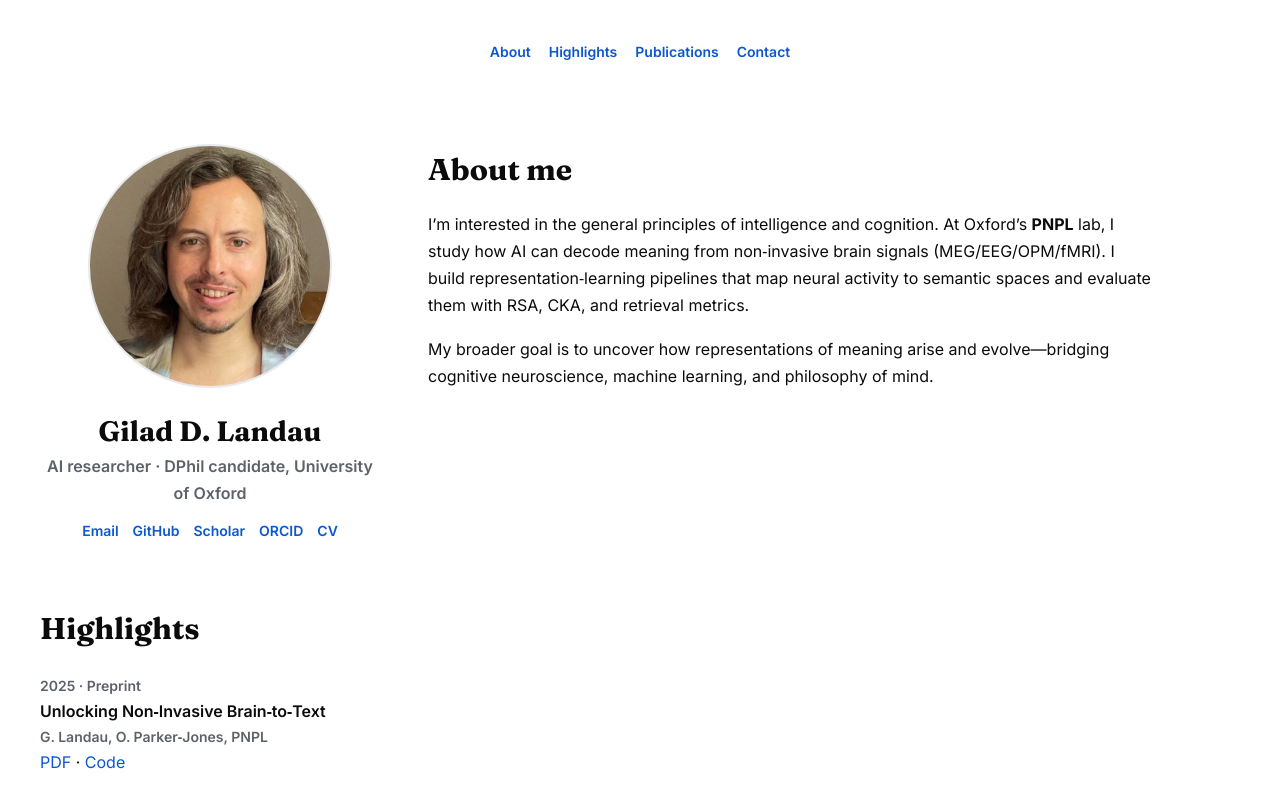
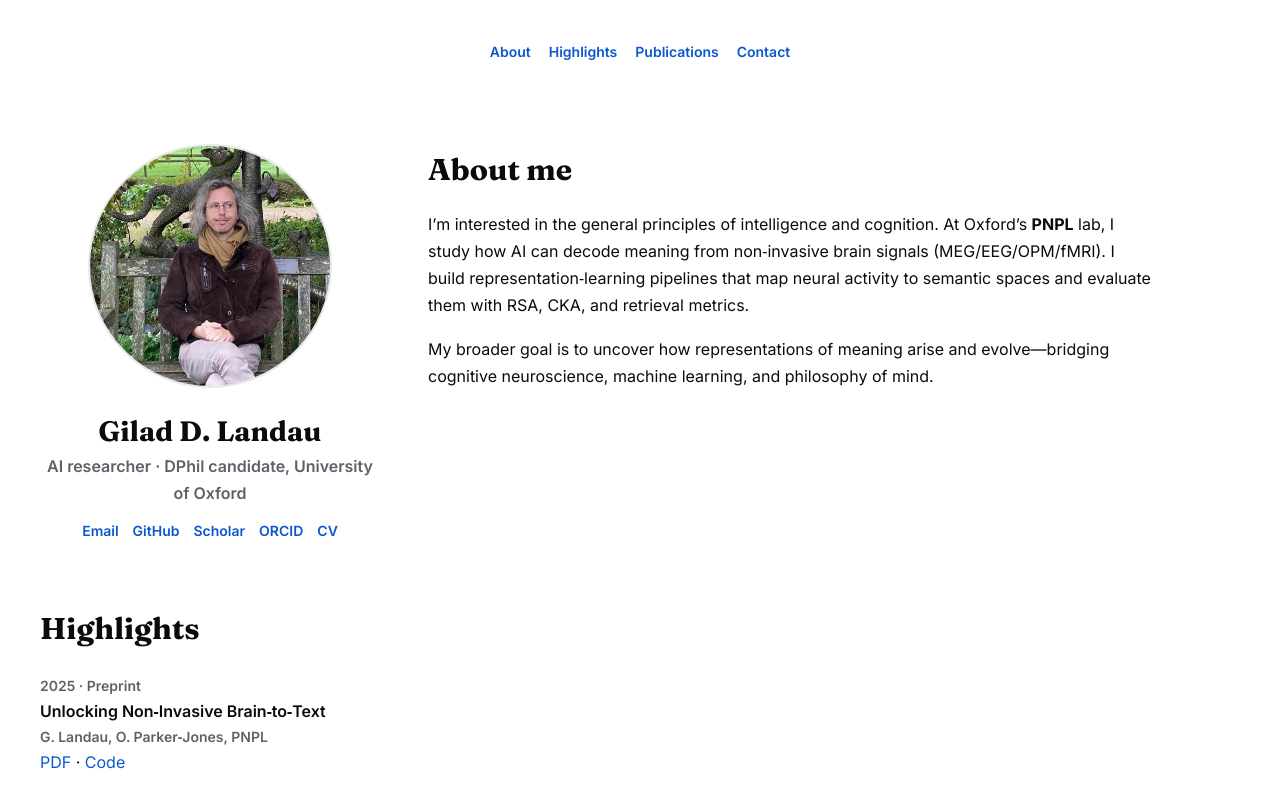
Before and after one commit to GIladland/giladland.github.io, a plain HTML site: page index.html in a window 1280 px wide. Shown: the top 793 px of the page. Drawn offline with Linux system fonts and the light colour scheme.

Commit message:
Update profile image in index.html

```diff
--- a/index.html
+++ b/index.html
@@ -91,7 +91,7 @@
 
     <section id="about" class="about-section">
       <div class="profile">
-        <img src="profile.jpg" alt="Portrait of Gilad D. Landau">
+        <img src="me_deamons.png" alt="Portrait of Gilad D. Landau">
         <h1>Gilad D. Landau</h1>
         <p class="subtitle">AI researcher · DPhil candidate, University of Oxford</p>
         <div class="links">
```
